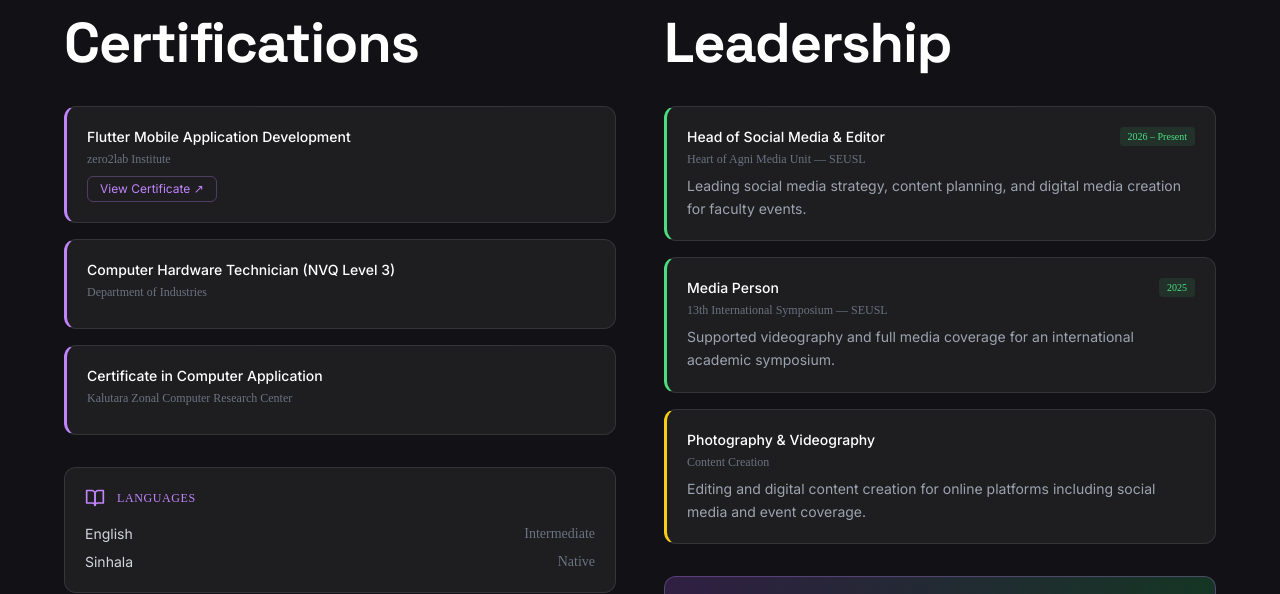
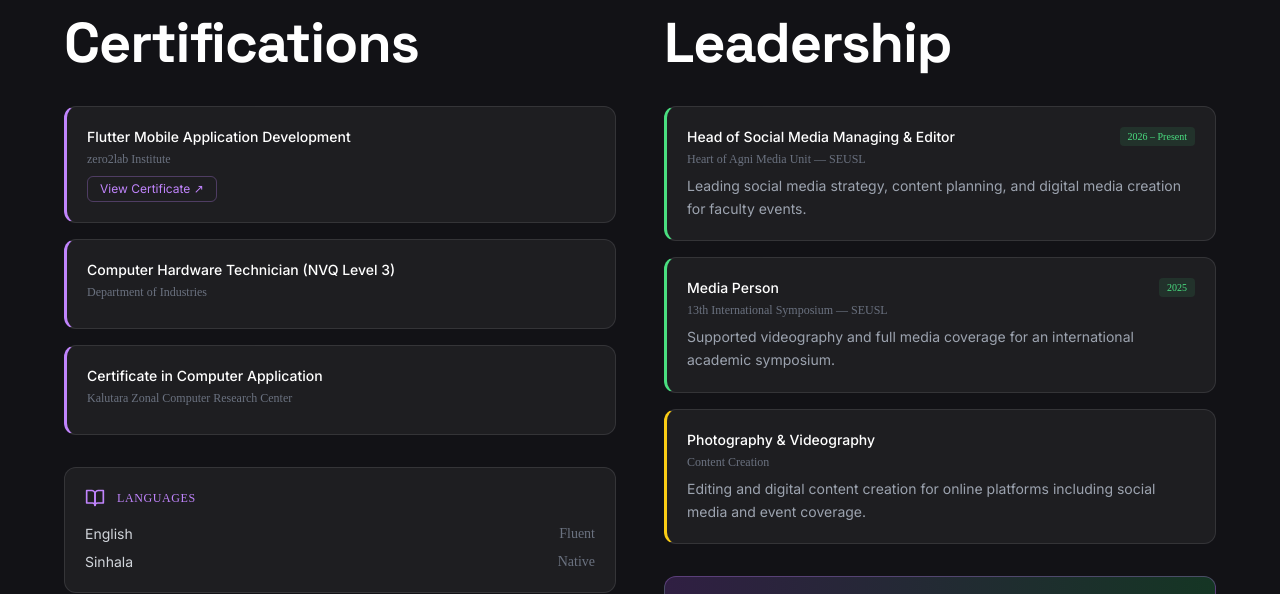
Before and after one commit to tharushainduwara/portfolio, a React (Vite) app: page / in a window 1280 px wide. Shown: the part 3440-4034 px from the top of the page. Built offline with nearby package versions, Linux system fonts and the light colour scheme.

Commit message:
Some changes of content

```diff
--- a/src/pages/Resume.jsx
+++ b/src/pages/Resume.jsx
@@ -9,7 +9,7 @@ const Resume = () => {
 
   const experiences = [
     {
-      role: "Head of Social Media & Editor",
+      role: "Head of Social Media Managing & Editor",
       org: "Heart of Agni Media Unit — SEUSL",
       period: "2026 – Present",
       desc: "Leading social media strategy, content planning, and digital media creation for faculty events.",
@@ -23,7 +23,7 @@ const Resume = () => {
   ]
 
   const languages = [
-    { name: "English", level: "Intermediate" },
+    { name: "English", level: "Fluent" },
     { name: "Sinhala", level: "Native" }
   ]
 
```
